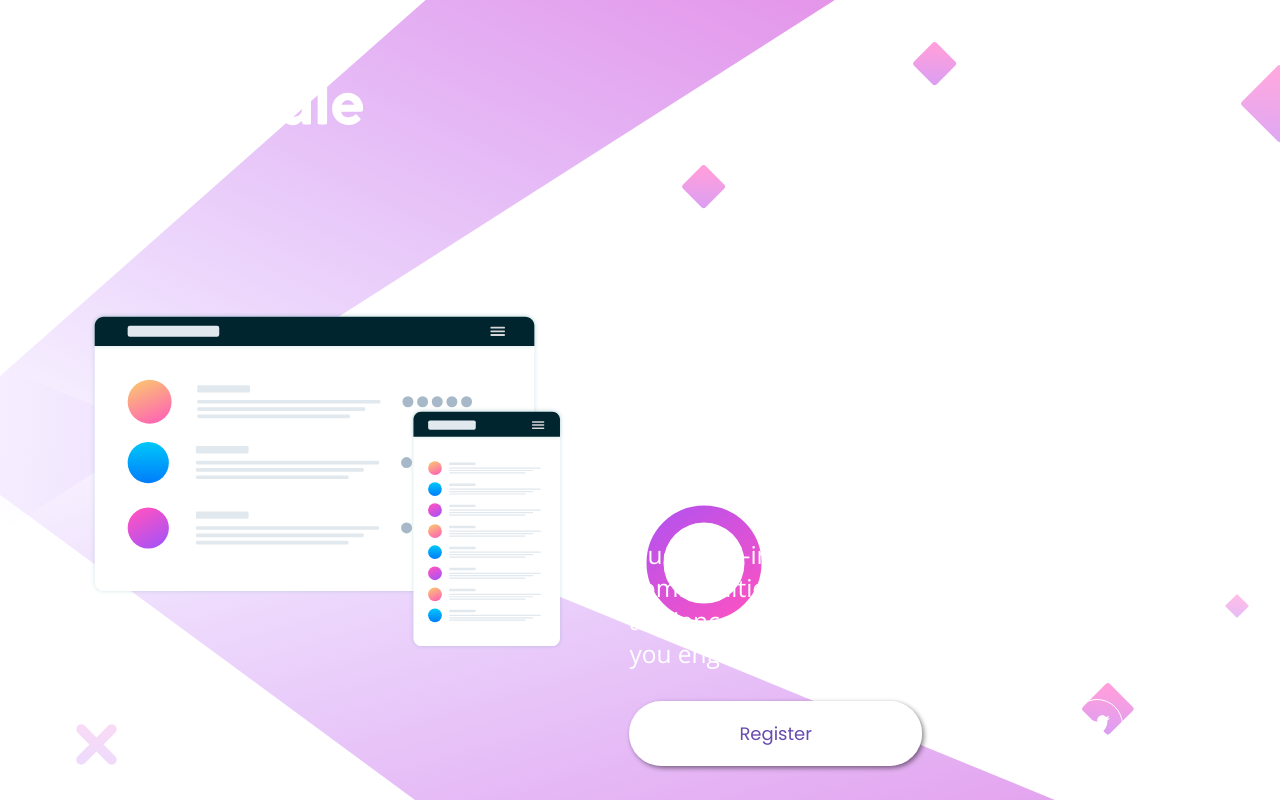
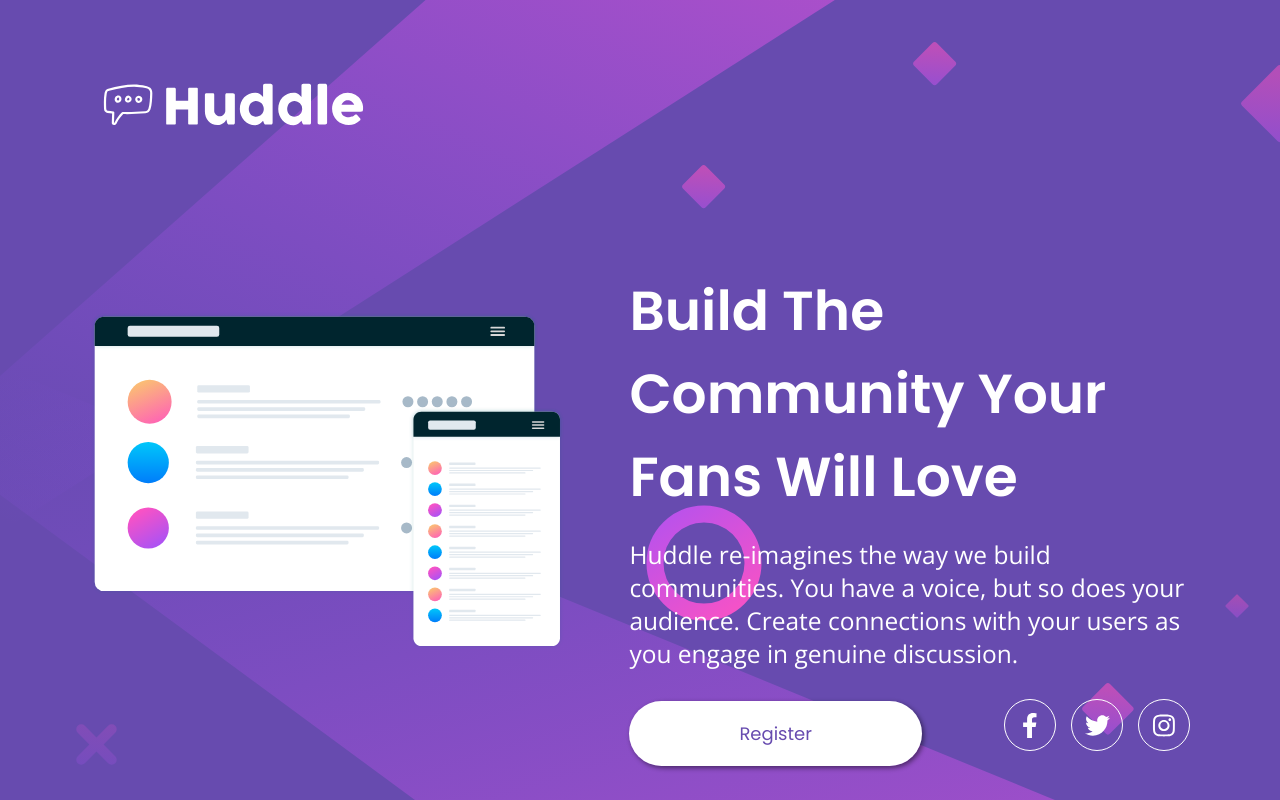
Before and after one commit to Rodrigo-Oliveira-de-Mattos/Huddle, a plain HTML site: page index.html in a window 1280 px wide. Drawn offline with nearby package versions, Linux system fonts and the light colour scheme.

Commit message:
Update responsive.css
Tinha esquecido de atualizar o background do responsive.css

```diff
--- a/src/css/responsive.css
+++ b/src/css/responsive.css
@@ -1,9 +1,7 @@
 @media(min-width: 870px){
     html{
-        background: url(../../images/bg-desktop.svg);
-        background-color: var(--Violet);
+        background: url(../../images/bg-desktop.svg) no-repeat var(--violet);
         background-size: cover;
-        background-repeat: no-repeat;
     }
     .logo img{
         margin: 70px 90px;
```
